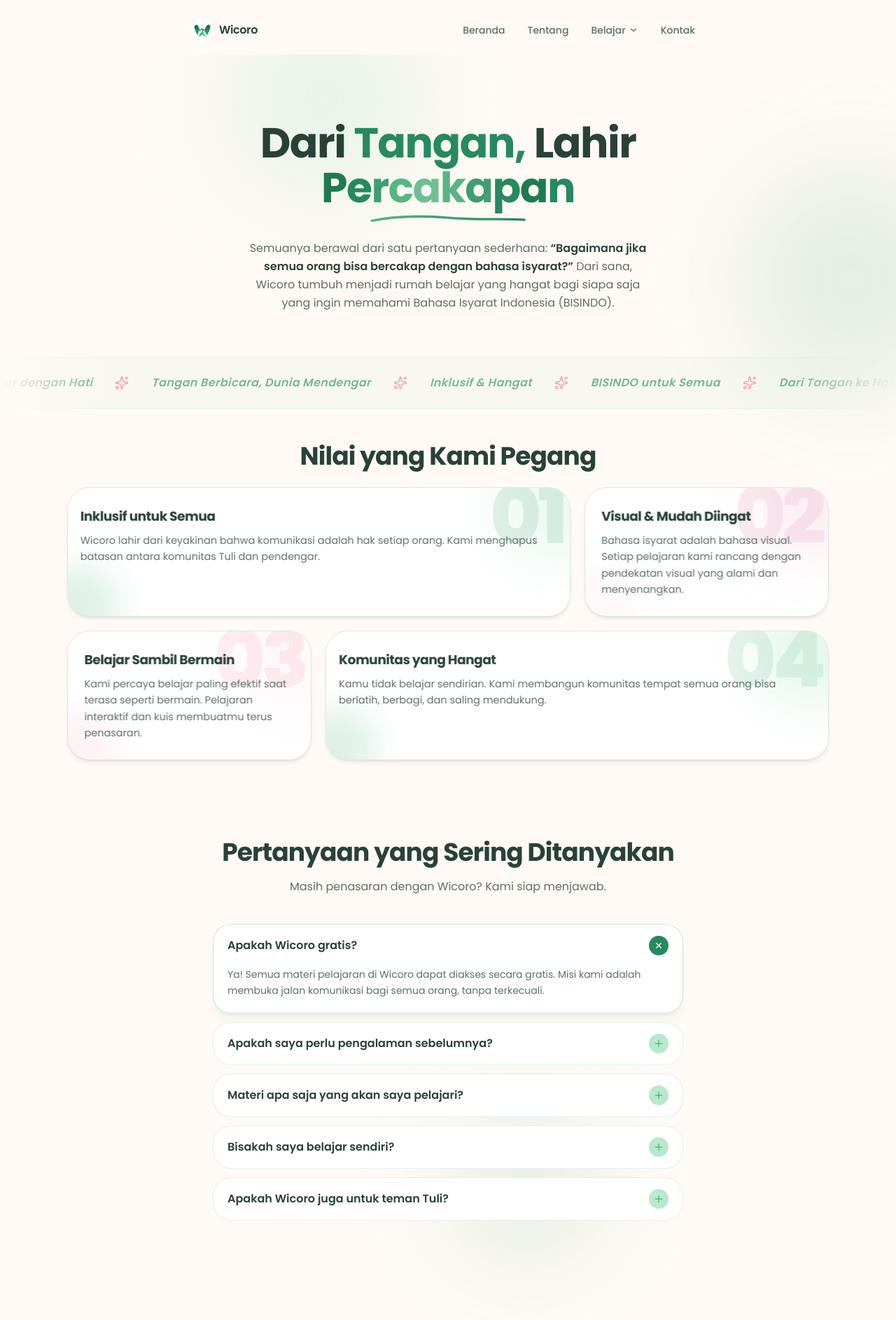
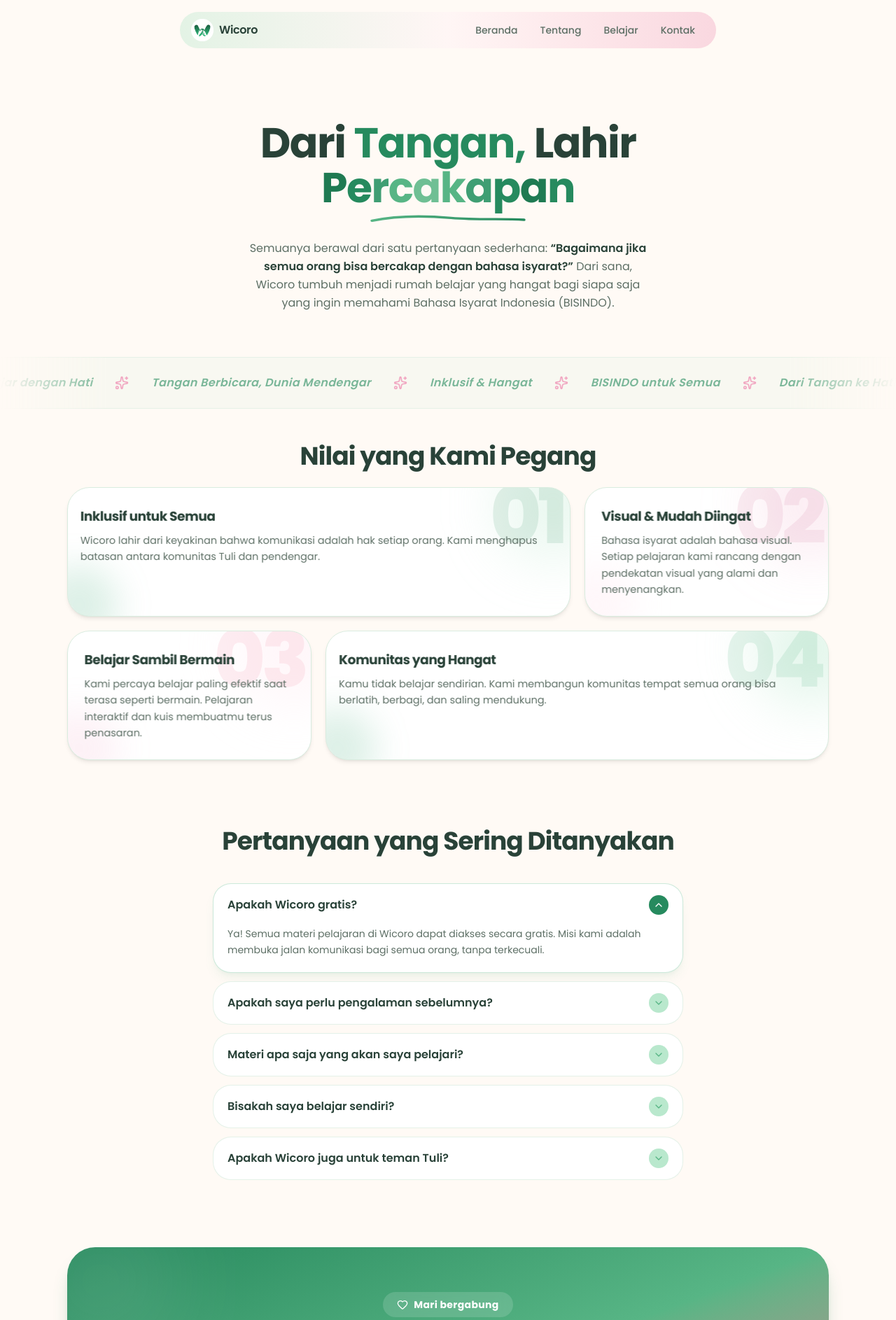
Before and after one commit to saph3n/wicoro, a Next.js app: page /about in a window 1280 px wide. Shown: the top 1886 px of the page at 70% size. Built offline with nearby package versions, Linux system fonts and the light colour scheme.

Commit message:
refine tentang page: faq styling, jarak section, dropdown navbar

```diff
--- a/src/app/about/page.tsx
+++ b/src/app/about/page.tsx
@@ -46,13 +46,6 @@
 export default function AboutPage() {
   return (
     <div className="relative overflow-hidden">
-      {/* Decorative background blobs */}
-      <div className="pointer-events-none absolute inset-0" aria-hidden="true">
-        <div className="absolute -top-20 left-1/4 size-72 rounded-full bg-mint/30 blur-3xl" />
-        <div className="absolute top-40 -right-24 size-80 rounded-full bg-mint-deep/15 blur-3xl" />
-        <div className="absolute bottom-1/4 left-1/2 size-56 rounded-full bg-mint-deep/15 blur-3xl" />
-      </div>
-
       {/* Hero */}
       <section className="relative pt-16 pb-12 sm:pt-24 sm:pb-16">
         <Container>
@@ -105,18 +98,13 @@
       </section>
 
       {/* FAQ */}
-      <section className="relative py-12 sm:py-16">
+      <section className="relative py-8 sm:py-12">
         <Container>
           <div className="mx-auto max-w-2xl text-center">
             <FadeIn>
               <h2 className="text-3xl font-bold tracking-tight text-balance sm:text-4xl">
                 Pertanyaan yang Sering Ditanyakan
               </h2>
-            </FadeIn>
-            <FadeIn delay={0.15}>
-              <p className="mt-4 text-base leading-relaxed text-muted-foreground">
-                Masih penasaran dengan Wicoro? Kami siap menjawab.
-              </p>
             </FadeIn>
           </div>
           <FadeIn delay={0.2}>
@@ -126,7 +114,7 @@
       </section>
 
       {/* CTA */}
-      <section className="relative py-14 sm:py-20">
+      <section className="relative pt-8 pb-20 sm:pt-12 sm:pb-28">
         <Container>
           <FadeIn>
             <div className="relative overflow-hidden rounded-[2.5rem] bg-gradient-to-br from-primary via-mint-deep to-[#cf6f95] p-10 text-center text-white shadow-xl shadow-primary/25 sm:p-16">
--- a/src/components/about/faq.tsx
+++ b/src/components/about/faq.tsx
@@ -2,7 +2,7 @@
 
 import { useState } from "react"
 import { AnimatePresence, motion } from "framer-motion"
-import { Plus } from "lucide-react"
+import { ChevronDown } from "lucide-react"
 
 import { cn } from "@/lib/utils"
 
@@ -48,7 +48,7 @@
               "overflow-hidden rounded-2xl border bg-card transition-all duration-300",
               isOpen
                 ? "border-mint-deep/30 shadow-lg shadow-mint-deep/10"
-                : "border-border/70 hover:border-mint-deep/25"
+                : "border-border/70 hover:border-mint-deep/30 hover:bg-mint/40"
             )}
           >
             <button
@@ -59,14 +59,14 @@
             >
               <span className="text-sm font-semibold sm:text-base">{item.question}</span>
               <motion.span
-                animate={{ rotate: isOpen ? 45 : 0 }}
+                animate={{ rotate: isOpen ? 180 : 0 }}
                 transition={{ duration: 0.25, ease: "easeOut" }}
                 className={cn(
                   "flex size-7 shrink-0 items-center justify-center rounded-full transition-colors duration-300",
                   isOpen ? "bg-primary text-primary-foreground" : "bg-mint text-mint-deep"
                 )}
               >
-                <Plus className="size-4" aria-hidden="true" />
+                <ChevronDown className="size-4" aria-hidden="true" />
               </motion.span>
             </button>
             <AnimatePresence initial={false}>
--- a/src/components/home/materials.tsx
+++ b/src/components/home/materials.tsx
@@ -146,12 +146,6 @@
               Materi yang Akan Kamu Pelajari
             </h2>
           </FadeIn>
-          <FadeIn delay={0.3}>
-            <p className="mt-4 text-base leading-relaxed text-muted-foreground">
-              Jelajahi berbagai materi BISINDO yang dirancang secara bertahap, mulai dari
-              dasar hingga percakapan sehari-hari.
-            </p>
-          </FadeIn>
         </div>
 
         {/* Desktop: zigzag learning journey */}
--- a/src/components/layout/site-header.tsx
+++ b/src/components/layout/site-header.tsx
@@ -4,7 +4,6 @@
 import Image from "next/image"
 import Link from "next/link"
 import { usePathname } from "next/navigation"
-import { ChevronDown } from "lucide-react"
 
 import { cn } from "@/lib/utils"
 
@@ -69,12 +68,21 @@
     <header className="sticky top-0 z-50 flex justify-center px-4 pt-4 pb-2">
       <div
         className={cn(
-          "flex w-full max-w-3xl items-center justify-between gap-4 rounded-2xl px-4 py-2.5 transition-all duration-500",
+          "relative w-full max-w-3xl rounded-2xl px-4 py-2.5 transition-all duration-500",
           scrolled
-            ? "bg-background/80 shadow-lg shadow-black/8 backdrop-blur-md border border-border/50"
-            : "bg-background/60 backdrop-blur-sm border border-transparent"
+            ? "shadow-lg shadow-black/8 backdrop-blur-md border border-border/60"
+            : "backdrop-blur-sm border border-transparent"
         )}
       >
+        <div
+          aria-hidden="true"
+          className={cn(
+            "pointer-events-none absolute inset-0 rounded-2xl bg-gradient-to-r from-mint via-peach to-coral transition-opacity duration-500",
+            scrolled ? "opacity-90" : "opacity-40"
+          )}
+        />
+
+        <div className="relative flex items-center justify-between gap-4">
         {/* Logo */}
         <Link href="/#home" aria-label="Wicoro home" className="inline-flex items-center gap-2 shrink-0">
           <Image
@@ -113,18 +121,17 @@
                       <span className="absolute inset-0 rounded-xl bg-primary/10" />
                     )}
                     <span className="relative">{item.label}</span>
-                    <ChevronDown className={cn("relative size-3.5 transition-transform duration-200", dropdownOpen && "rotate-180")} />
                   </button>
 
                   {/* Dropdown */}
                   {dropdownOpen && (
                     <div className="absolute top-full left-0 pt-2 w-56">
-                      <div className="rounded-2xl border bg-background/95 backdrop-blur-md shadow-xl py-2 animate-in fade-in slide-in-from-top-2 duration-200">
+                      <div className="rounded-xl border bg-background/95 backdrop-blur-md shadow-xl p-1 animate-in fade-in slide-in-from-top-2 duration-200">
                         {item.dropdown.map((subItem) => (
                           <Link
                             key={subItem.href}
                             href={subItem.href}
-                            className="block px-4 py-2.5 text-sm text-muted-foreground hover:text-foreground hover:bg-muted/60 transition-colors"
+                            className="block rounded-lg px-4 py-2.5 text-sm text-muted-foreground hover:text-[#cf6f95] hover:bg-coral-light transition-colors"
                           >
                             {subItem.label}
                           </Link>
@@ -158,6 +165,7 @@
         </nav>
 
         {/* CTA — hidden, navigation via bottom nav on mobile */}
+        </div>
       </div>
     </header>
   )
```
